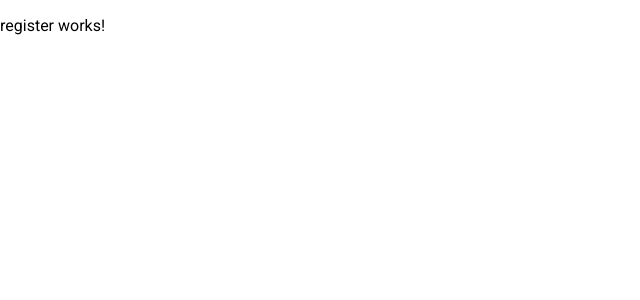
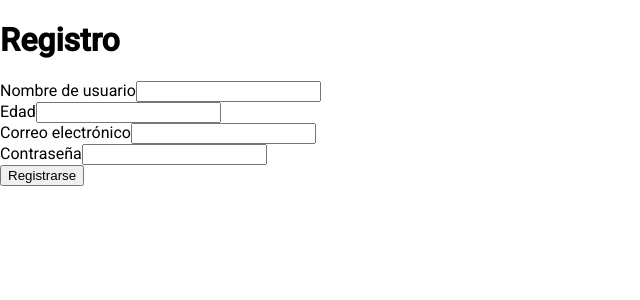
Before and after one commit to Judsandovalca/SocialMedia, an Angular app in the folder Frontend/SocialMedia/: page /register in a window 1280 px wide. Shown: the top 300 px of the page, without its empty margins (0-640 px from the left). Built offline with nearby package versions, Linux system fonts and the light colour scheme.

Commit message:
crear cuenta update

```diff
--- a/Frontend/SocialMedia/src/app/app.module.ts
+++ b/Frontend/SocialMedia/src/app/app.module.ts
@@ -11,12 +11,14 @@ import { HomeComponent } from './pages/home/home.component';
 import { MatFormFieldModule } from '@angular/material/form-field';
 import { MatInputModule } from '@angular/material/input';
 import { MatButtonModule } from '@angular/material/button';
+import { RegisterComponent } from './pages/register/register.component';
 
 @NgModule({
   declarations: [
     AppComponent,
     LoginComponent,
-    HomeComponent
+    HomeComponent,
+    RegisterComponent
   ],
   imports: [
     BrowserModule,
--- a/Frontend/SocialMedia/src/app/auth/auth.service.ts
+++ b/Frontend/SocialMedia/src/app/auth/auth.service.ts
@@ -5,12 +5,13 @@ import { Observable } from 'rxjs';
 @Injectable({
   providedIn: 'root'
 })
+
 export class AuthService {
 
-  constructor(private http: HttpClient) { }
+  constructor(private http: HttpClient ) { }
 
   login(data: any): Observable<any> {
-    return this.http.post('/api/login', data);
+    return this.http.post('http://localhost:4000/api/auth/login', data);
   }
 
   setToken(token: string) {
--- a/Frontend/SocialMedia/src/app/pages/login/login.component.ts
+++ b/Frontend/SocialMedia/src/app/pages/login/login.component.ts
@@ -2,9 +2,8 @@ import { Component, OnInit } from '@angular/core';
 import { FormGroup, FormBuilder, Validators } from '@angular/forms';
 import { AuthService } from '../../auth/auth.service';
 import { Router } from '@angular/router';
-import { HttpClient } from '@angular/common/http';
 
-const API_URL = 'http://localhost:4000/api/auth/login'
+
 @Component({
   selector: 'app-login',
   templateUrl: './login.component.html',
@@ -16,7 +15,6 @@ export class LoginComponent implements OnInit {
   errorMessage: string;
 
   constructor(
-    private http:  HttpClient,
     private fb: FormBuilder,
     private authService: AuthService,
     private router: Router
@@ -39,22 +37,9 @@ export class LoginComponent implements OnInit {
     // Ejemplo: mostrar un modal de confirmación
     this.router.navigate(['/register']);
   }
-
   onSubmit() {
     if (this.loginForm.valid) {
-      this.http.post(API_URL,this.loginForm.value).subscribe(
-        (response) => {
-          // Manejar la respuesta exitosa
-          //this.authService.setToken(response.token);
-            this.router.navigate(['/home']);
-          console.log('Login exitoso:', response);
-        },
-        (error) => {
-          // Manejar el error
-          console.log('Error al iniciar sesión:', error);
-        }
-        )
-      /*this.authService.login(this.loginForm.value)
+      this.authService.login(this.loginForm.value)
 
         .subscribe(
           response => {
@@ -62,7 +47,7 @@ export class LoginComponent implements OnInit {
             this.router.navigate(['/home']);
           },
           error => this.errorMessage = error
-        );*/
+        );
     }
   }
 
--- a/Frontend/SocialMedia/src/app/pages/register/register.component.html
+++ b/Frontend/SocialMedia/src/app/pages/register/register.component.html
@@ -1 +1,27 @@
-<p>register works!</p>
+<h1>Registro</h1>
+
+<form [formGroup]="registerForm" (ngSubmit)="onSubmit()">
+  <div class="form-group">
+    <label for="username">Nombre de usuario</label>
+    <input type="text" formControlName="username" id="username" class="form-control" required>
+  </div>
+
+  <div class="form-group">
+    <label for="age">Edad</label>
+    <input type="number" formControlName="age" id="age" class="form-control" required>
+  </div>
+
+  <div class="form-group">
+    <label for="email">Correo electrónico</label>
+    <input type="email" formControlName="email" id="email" class="form-control" required>
+  </div>
+
+  <div class="form-group">
+    <label for="password">Contraseña</label>
+    <input type="password" formControlName="password" id="password" class="form-control" required>
+  </div>
+
+  <button type="submit" class="btn btn-primary">Registrarse</button>
+</form>
+
+<div *ngIf="errorMessage" class="alert alert-danger">{{ errorMessage }}</div>
--- a/Frontend/SocialMedia/src/app/pages/register/register.component.ts
+++ b/Frontend/SocialMedia/src/app/pages/register/register.component.ts
@@ -1,10 +1,31 @@
-import { Component } from '@angular/core';
+import { Component, OnInit } from '@angular/core';
+import { FormGroup, FormBuilder, Validators } from '@angular/forms';
 
 @Component({
   selector: 'app-register',
   templateUrl: './register.component.html',
-  styleUrl: './register.component.css'
+  styleUrls: ['./register.component.css']
 })
-export class RegisterComponent {
+export class RegisterComponent implements OnInit {
+  registerForm: FormGroup;
+  errorMessage: string;
 
+  constructor(private fb: FormBuilder) {
+    this.registerForm = this.fb.group({
+      username: ['', Validators.required],
+      age: ['', Validators.required],
+      email: ['', [Validators.required, Validators.email]],
+      password: ['', Validators.required]
+    });
+    this.errorMessage = '';
+   }
+
+  ngOnInit() {
+
+  }
+
+  onSubmit() {
+    // Implementar la lógica de registro usando los valores del formulario
+    console.log('Formulario de registro enviado:', this.registerForm.value);
+  }
 }
```
